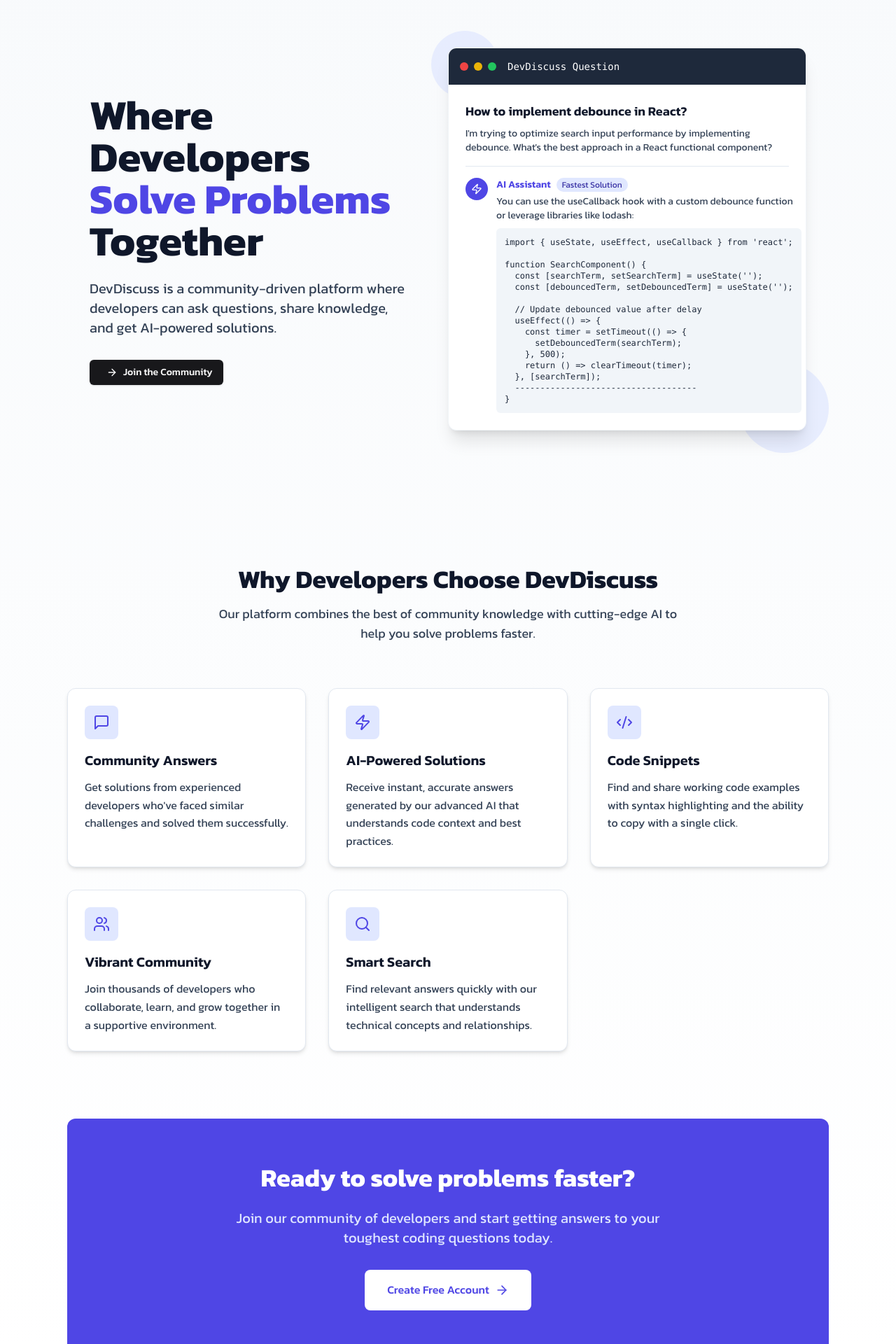
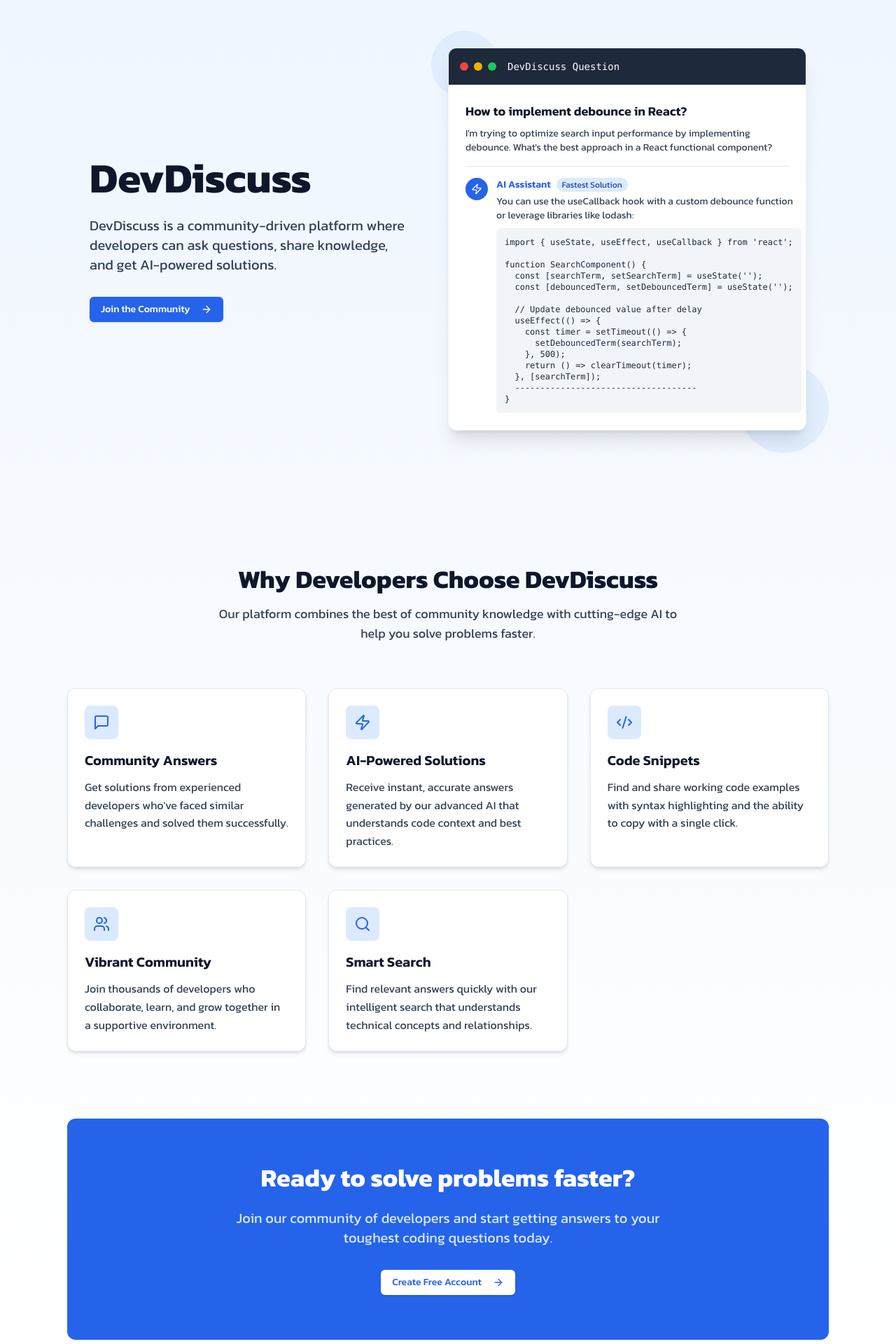
Before and after one commit to codenim34/DevDiscuss, a Next.js app: page / in a window 1280 px wide. Shown: the part 60-1980 px from the top of the page at 70% size. Built offline with nearby package versions, Linux system fonts and the light colour scheme; no server answers.

Commit message:
ui changed

```diff
--- a/app/components/LandingPage.jsx
+++ b/app/components/LandingPage.jsx
@@ -11,13 +11,13 @@
   ArrowRight,
 } from "lucide-react";
 import Link from "next/link";
+import Image from "next/image";
 import { useRouter } from "next/navigation";
 import React, { useState } from "react";
 
-
 const FeatureCard = ({ icon, title, description }) => (
   <div className="bg-white p-6 rounded-xl shadow-md hover:shadow-lg transition-shadow border border-slate-200">
-    <div className="w-12 h-12 bg-indigo-100 rounded-lg flex items-center justify-center text-indigo-600 mb-4">
+    <div className="w-12 h-12 bg-blue-100 rounded-lg flex items-center justify-center text-blue-600 mb-4">
       {icon}
     </div>
     <h3 className="text-xl font-semibold text-slate-900 mb-3">{title}</h3>
@@ -43,31 +43,42 @@
   };
 
   return (
-    <div className="min-h-screen bg-gradient-to-b from-slate-50 to-white">
+    <div className="min-h-screen bg-gradient-to-b from-blue-50 to-white">
       <div className="container mx-auto px-4 sm:px-6 lg:px-8 max-w-6xl">
         {/* Hero Section */}
         <section className="relative pt-20 pb-16 md:pt-32 md:pb-24">
           <div className="container mx-auto px-4 sm:px-6 lg:px-8 max-w-6xl">
             <div className="flex flex-col md:flex-row items-center">
               <div className="md:w-1/2 md:pr-12">
-              <h1 className="text-4xl md:text-5xl lg:text-6xl font-bold text-slate-900 leading-tight mb-6">
-                Where Developers <span className="text-indigo-600">Solve Problems</span> Together
+                <div className="flex items-center mb-6">
+
+                  <h1 className="text-4xl md:text-5xl lg:text-6xl font-bold text-slate-900 leading-tight">
+                    DevDiscuss
                   </h1>
+                </div>
                 <p className="text-lg md:text-xl text-slate-700 mb-8 max-w-lg">
                   DevDiscuss is a community-driven platform where developers can ask questions, share knowledge, and get AI-powered solutions.
                 </p>
                 <div className="flex flex-col sm:flex-row gap-4">
-                <Button onClick={handleGetStartedClick}><ArrowRight className="ml-2 h-5 w-5" /> Join the Community</Button>
-
-                {/* <Link href="/questions" className="inline-flex items-center justify-center px-6 py-3 border border-slate-300 text-slate-700 font-medium rounded-lg hover:bg-slate-50 transition-colors">
+                  <Button
+                    onClick={handleGetStartedClick}
+                    className="bg-blue-600 hover:bg-blue-900"
+                  >
+                    Join the Community
+                    <ArrowRight className="ml-2 h-5 w-5" />
+                  </Button>
+                  {/* <Link
+                    href="/questions"
+                    className="inline-flex items-center justify-center px-6 py-3 border border-slate-300 text-slate-700 font-medium rounded-lg hover:bg-slate-50 transition-colors"
+                  >
                     Browse Questions
                   </Link> */}
                 </div>
               </div>
               <div className="md:w-1/2 mt-12 md:mt-0">
                 <div className="relative">
-                <div className="absolute -top-6 -left-6 w-24 h-24 bg-indigo-100 rounded-full opacity-70"></div>
-                <div className="absolute -bottom-8 -right-8 w-32 h-32 bg-indigo-100 rounded-full opacity-70"></div>
+                  <div className="absolute -top-6 -left-6 w-24 h-24 bg-blue-100 rounded-full opacity-70"></div>
+                  <div className="absolute -bottom-8 -right-8 w-32 h-32 bg-blue-100 rounded-full opacity-70"></div>
                   <div className="relative bg-white rounded-xl shadow-xl overflow-hidden border border-slate-100">
                     <div className="bg-slate-800 text-white p-4 flex items-center">
                       <div className="flex space-x-2">
@@ -85,14 +96,14 @@
                       <div className="border-t border-slate-200 pt-4 mt-4">
                         <div className="flex items-start space-x-3">
                           <div className="flex-shrink-0">
-                          <div className="w-8 h-8 rounded-full bg-indigo-600 flex items-center justify-center text-white">
+                            <div className="w-8 h-8 rounded-full bg-blue-600 flex items-center justify-center text-white">
                               <Zap className="w-4 h-4" />
                             </div>
                           </div>
                           <div>
                             <div className="flex items-center">
-                            <span className="text-sm font-semibold text-indigo-600">AI Assistant</span>
-                            <span className="ml-2 px-2 py-0.5 text-xs bg-indigo-100 text-indigo-800 rounded-full">Fastest Solution</span>
+                              <span className="text-sm font-semibold text-blue-600">AI Assistant</span>
+                              <span className="ml-2 px-2 py-0.5 text-xs bg-blue-100 text-blue-800 rounded-full">Fastest Solution</span>
                             </div>
                             <p className="text-sm text-slate-700 mt-1">
                               You can use the useCallback hook with a custom debounce function or leverage libraries like lodash:
@@ -167,21 +178,21 @@
         </section>
 
         {/* CTA Section */}
-        <section className="py-16 bg-indigo-600 text-white rounded-xl">
+        <section className="py-16 bg-blue-600 text-white rounded-xl">
           <div className="text-center">
             <h2 className="text-3xl md:text-4xl font-bold mb-6">
               Ready to solve problems faster?
             </h2>
-            <p className="text-xl text-indigo-100 mb-8 max-w-2xl mx-auto">
+            <p className="text-xl text-blue-100 mb-8 max-w-2xl mx-auto">
               Join our community of developers and start getting answers to your toughest coding questions today.
             </p>
-            <button
+            <Button
               onClick={handleGetStartedClick}
-              className="inline-flex items-center justify-center px-8 py-4 bg-white text-indigo-600 font-medium rounded-lg hover:bg-indigo-50 transition-colors"
+              className="bg-white text-blue-600 hover:bg-blue-50"
             >
               Create Free Account
               <ArrowRight className="ml-2 h-5 w-5" />
-            </button>
+            </Button>
           </div>
         </section>
       </div>
```
Also changed, not shown: public/DE (2).png (added), public/DE.png (deleted). Lines whose indentation alone changed are shown as unchanged.
